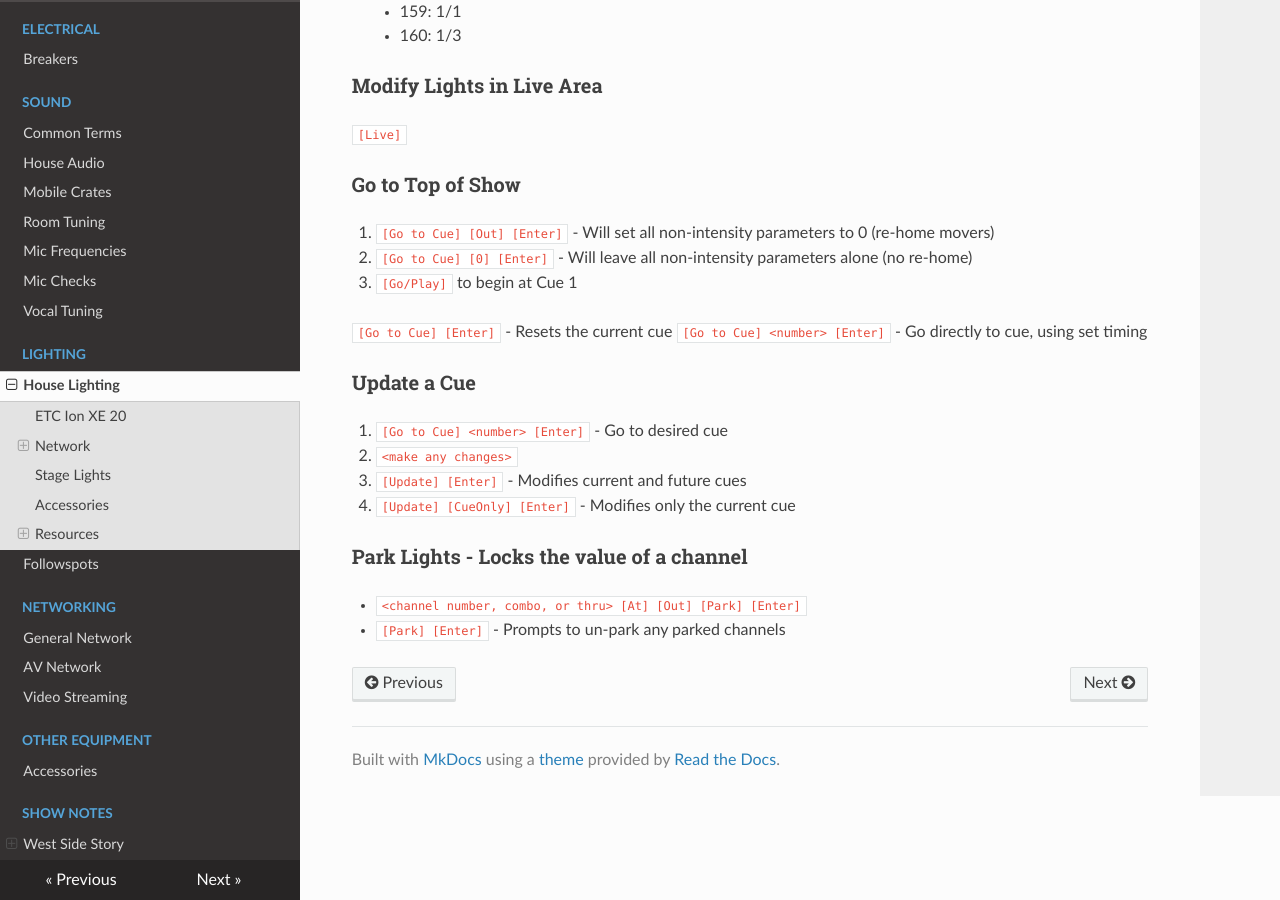
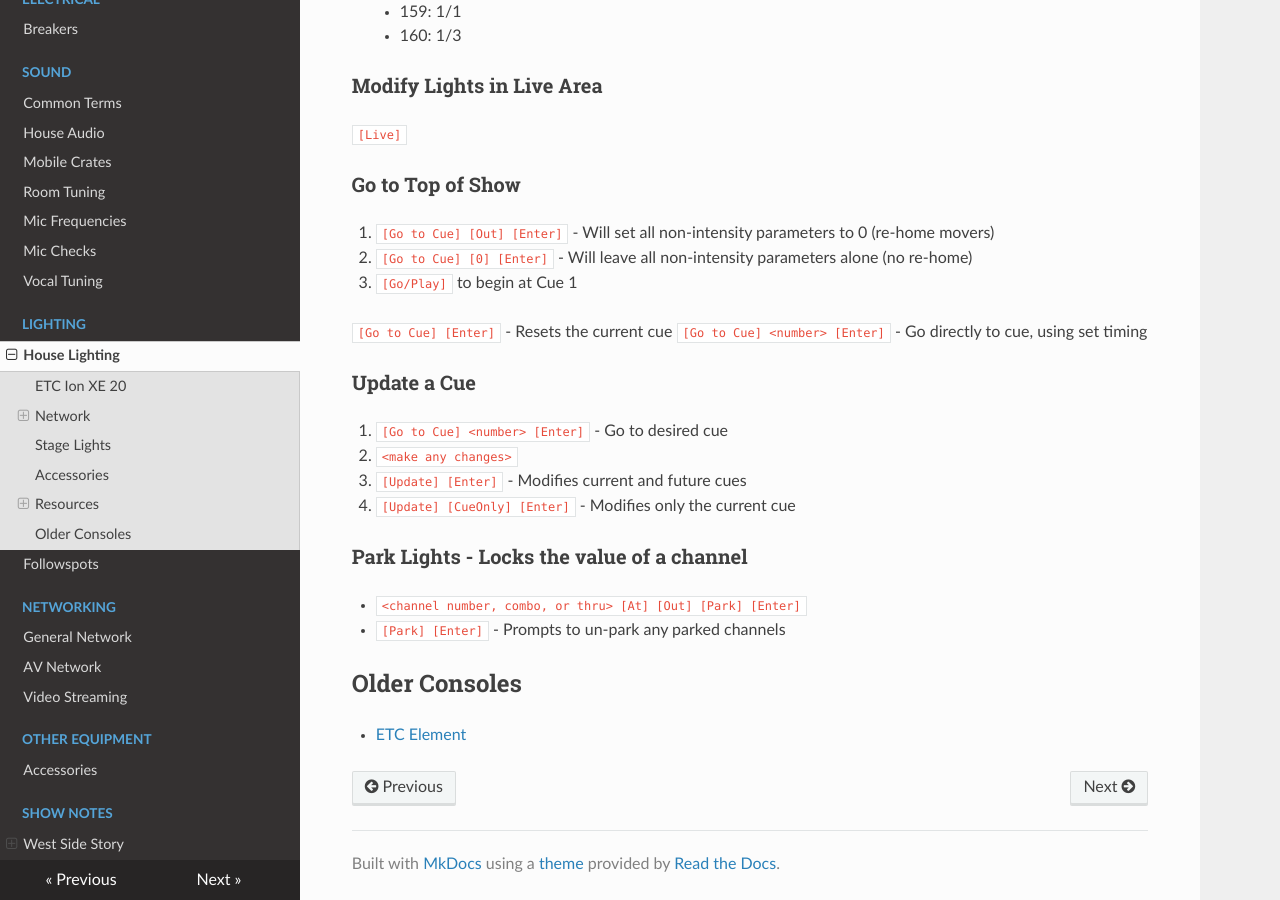
Before and after one commit to DustinGrau/DuluthTheatre, an MkDocs documentation site: the page built from docs/lighting-house.md, in a window 1280 px wide and 900 px high, scrolled down 2465 px. Built offline with MkDocs 1.6.1, drawn with Linux system fonts in a browser that asks for light colours; nearby versions of some CDN libraries.

Commit message:
Update lighting-house.md

```diff
--- a/docs/lighting-house.md
+++ b/docs/lighting-house.md
@@ -4,7 +4,7 @@
 
 **Software Version:** 3.3.2.36 (as of December 2025)
 
-[Product Info](https://www.etcconnect.com/Products/Consoles/Eos-Consoles/Ion-Xe/Features.aspx?LangType=1033)
+[Product Info](https://www.etcconnect.com/Products/Consoles/Eos-Consoles/Ion-Xe/Features.aspx)
 
 [Online Manual](https://www.etcconnect.com/WebDocs/Controls/EosFamilyOnlineHelp/en-us/Default.htm)
 
@@ -118,3 +118,8 @@ The Soft Focus Diffuser is a diffuser that is an accessory for Source Four LED f
 
 * `<channel number, combo, or thru> [At] [Out] [Park] [Enter]`
 * `[Park] [Enter]` - Prompts to un-park any parked channels
+
+
+## Older Consoles
+
+* [ETC Element](https://www.etcconnect.com/Products/Legacy/Console/Eos-Family/Element/Features.aspx)
```
